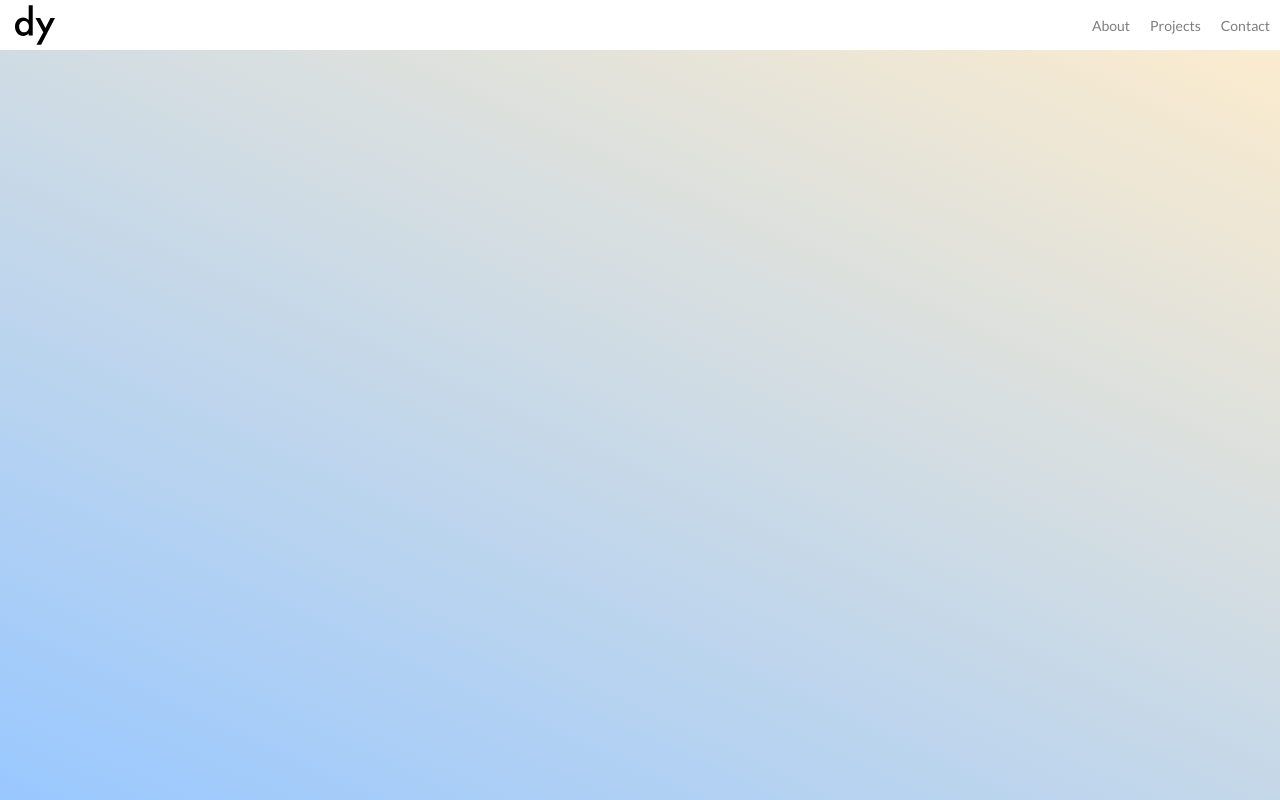
After one commit to daniel1yuan/Pi-Server, a Django app: page /About in a window 1280 px wide. The commit adds this page. Run offline with Django 3.2, Linux system fonts and the light colour scheme; parts of the project's set-up code (start-up, migrations or seed data) failed here and were passed over.

Commit message:
Finished header implementation

```diff
--- /dev/null
+++ b/PiServer/webapp/static/webapp/css/base.css
@@ -0,0 +1,15 @@
+body{
+  margin: 0;
+}
+
+#page-container{
+  height: 100vh;
+  width: 100vw;
+  display: flex;
+  background: linear-gradient(25deg, rgba(0,117,255,0.4), rgba(255, 210, 128, 0.4));
+}
+
+a {
+  color: inherit;
+  text-decoration: inherit;
+}
--- /dev/null
+++ b/PiServer/webapp/static/webapp/css/header.css
@@ -0,0 +1,39 @@
+#page-header{
+  width: 100%;
+  height: 50px;
+  background-color: white;
+  display: flex;
+  justify-content: space-between;
+}
+
+#logo{
+  object-fit: contain;
+}
+
+#logo-container{
+  padding: 5px 15px 5px 15px;
+  height: calc(50px - 2*5px);
+  display: flex;
+}
+
+#nav{
+  display: flex;
+  flex-direction: row;
+  align-items: center;
+  justify-content: space-between;
+  height: 100%;
+}
+
+.header-link{
+  display: flex;
+  margin: 10px;
+  color: #7E7E7E;
+  transition: all 0.2s ease-in-out;
+  font-family: 'Lato', sans-serif;
+  font-size: 14px;
+  cursor: pointer;
+}
+
+.nav-link:hover{
+  color: black;
+}
--- /dev/null
+++ b/PiServer/webapp/templates/webapp/about.html
@@ -0,0 +1,18 @@
+{% extends "webapp/base.html" %}
+{% load staticfiles %}
+{% block extra_head %}
+<!-- CSS -->
+<link rel = "stylesheet" type = "text/css" href = "{% static 'webapp/css/about.css' %}">
+{% endblock %}
+
+{% block content %}
+<div id="page-container">
+  <!-- Header -->
+  {% include "webapp/header.html" %}
+
+  <!-- About Me Body -->
+  <div id="content-container">
+
+  </div>
+</div>
+{% endblock %}
--- a/PiServer/webapp/templates/webapp/base.html
+++ b/PiServer/webapp/templates/webapp/base.html
@@ -16,6 +16,7 @@
 
     {% block stylesheets %}
     <link href="https://fonts.googleapis.com/css?family=Lato|Source+Sans+Pro" rel="stylesheet">
+    <link rel = "stylesheet" type = "text/css" href = "{% static 'webapp/css/base.css' %}">
     {% endblock %}
 
     {% block javascript %}
--- /dev/null
+++ b/PiServer/webapp/templates/webapp/header.html
@@ -0,0 +1,14 @@
+{% load staticfiles %}
+<link rel = "stylesheet" type = "text/css" href = "{% static 'webapp/css/header.css' %}">
+<div id="page-header">
+  <a id="logo-container" href = "/">
+    <img id="logo" src = "{% static 'webapp/assets/logo.svg' %}"></img>
+  </a>
+
+  <div id="nav">
+    <div class="header-link"><a href="/About">About</a></div>
+    <div class="header-link"><a href="">Projects</a></div>
+    <div class="header-link"><a href="">Contact</a></div>
+  </div>
+
+</div>
--- a/PiServer/webapp/templates/webapp/landing.html
+++ b/PiServer/webapp/templates/webapp/landing.html
@@ -4,7 +4,6 @@
 {% block extra_head %}
 <!-- CSS -->
 <link rel = "stylesheet" type = "text/css" href = "{% static 'webapp/css/landing.css' %}">
-
 {% endblock %}
 
 {% block content %}
@@ -12,7 +11,7 @@
   <div id="content-container">
     <div id="name-container">Daniel Yuan</div>
     <div id="nav-container">
-      <div class="nav-link"><a>About</a></div>
+      <div class="nav-link"><a href="/About">About</a></div>
       <div class="nav-divider">|</div>
       <div class="nav-link"><a>Projects</a></div>
       <div class="nav-divider">|</div>
--- a/PiServer/webapp/urls.py
+++ b/PiServer/webapp/urls.py
@@ -2,5 +2,6 @@
 from . import views
 
 urlpatterns = [
-    path('', views.landing, name='landing')
+    path('', views.landing, name='landing'),
+    path('About', views.about, name='about')
 ]
--- a/PiServer/webapp/views.py
+++ b/PiServer/webapp/views.py
@@ -7,3 +7,9 @@
         'title': 'Daniel Yuan'
     }
     return render(request, 'webapp/landing.html', context)
+
+def about(request):
+    context = {
+        'title': 'Daniel Yuan: About'
+    }
+    return render(request, 'webapp/about.html', context)
```
Also changed, not shown: PiServer/webapp/static/webapp/css/landing.css (+2 -11 lines), PiServer/webapp/static/webapp/assets/logo.svg (added), PiServer/webapp/static/webapp/css/about.css (added).
